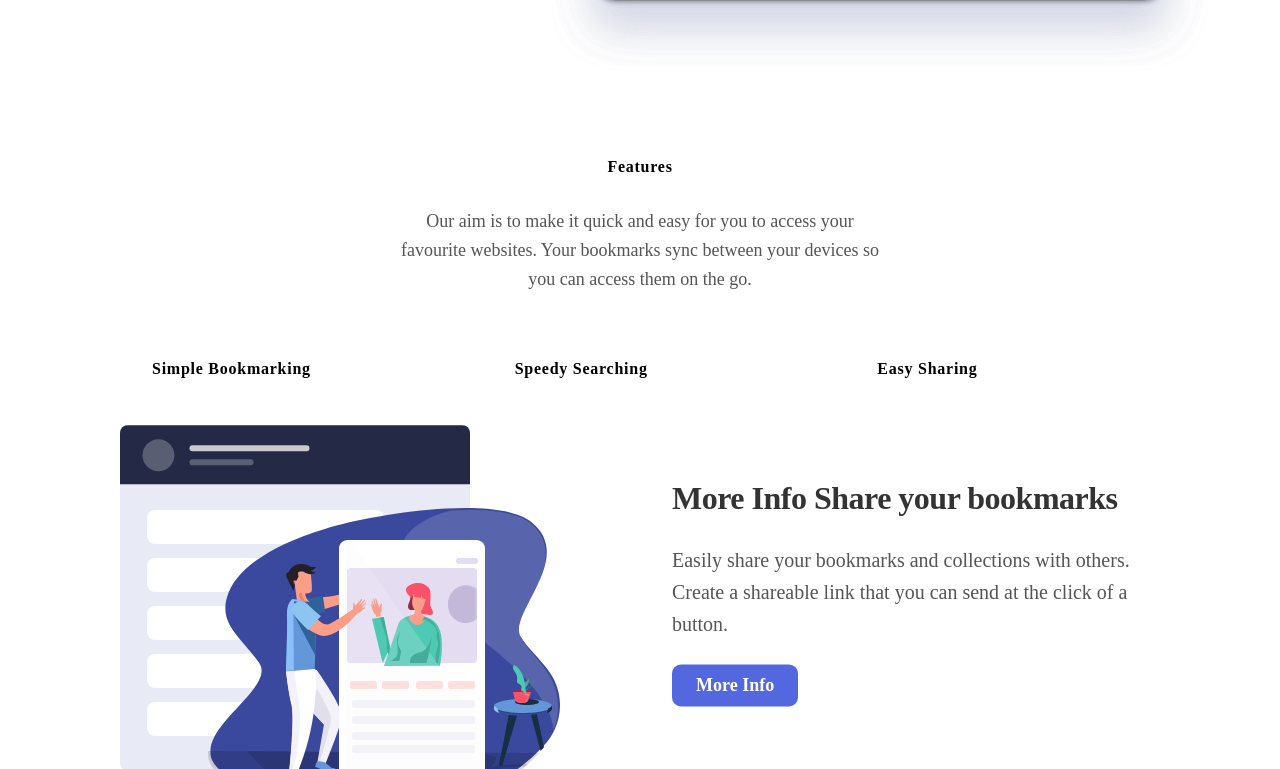
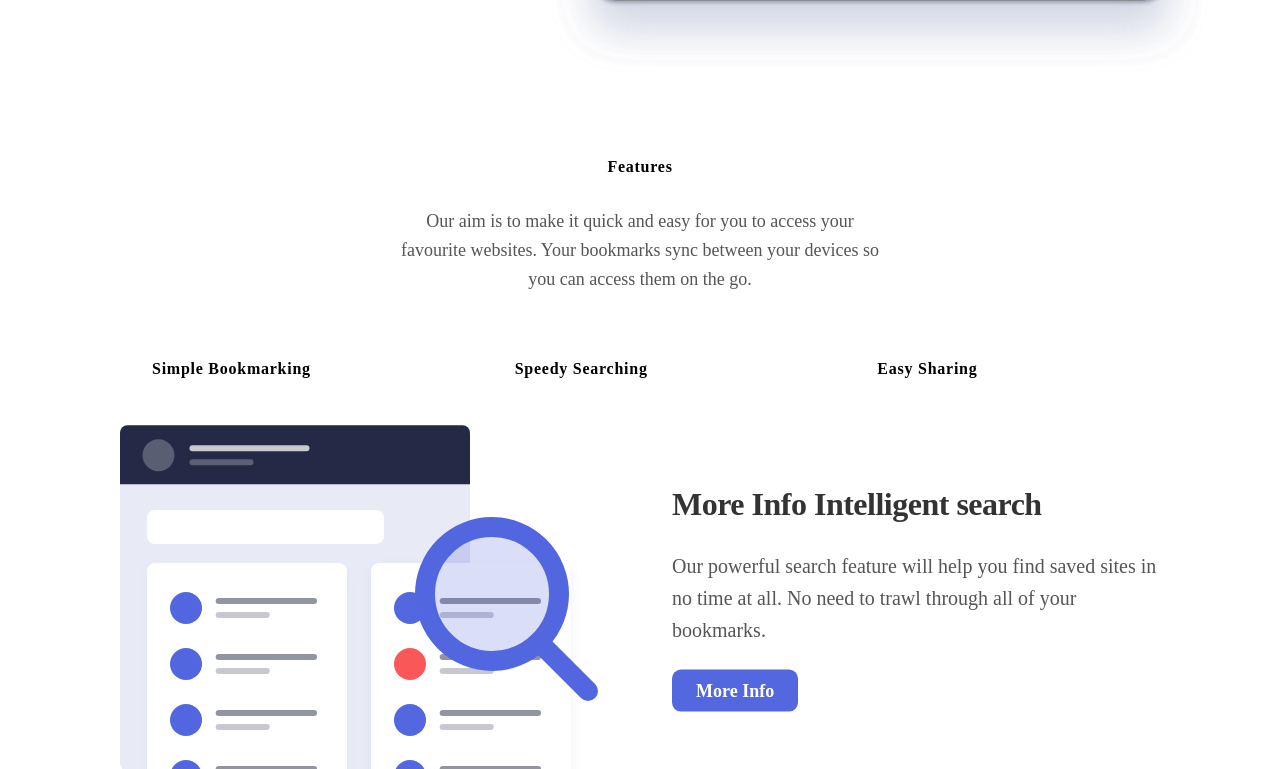
Before and after one commit to adoyi106/Bookmark, a plain HTML site: page index.html in a window 1280 px wide. Both pictures are taken after a click on the element "Speedy Searching". Shown: the part 532-1301 px from the top of the page. Drawn offline with nearby package versions, Linux system fonts and the light colour scheme; some packages are replaced by stand-ins of ours; a script that the page names is missing.

Commit message:
refractor feature javascript code

```diff
--- a/css/style.css
+++ b/css/style.css
@@ -146,7 +146,7 @@
   color: #5368df;
   box-shadow: inset 0 0 3px #5368df;
 }
-.bookmarking {
+/* .bookmarking {
   display: block;
 }
 
@@ -155,13 +155,13 @@
 }
 .sharing {
   display: none;
-}
+} */
 /* .activet {
   display: block !important;
+} */
+.hidden {
+  display: none;
 }
-.hiddent {
-  display: none;
-} */
 
 /* **************************************** */
 /* SECTION DOWNLOAD */
--- a/index.html
+++ b/index.html
@@ -144,7 +144,7 @@
             </div>
           </div>
         </div>
-        <div class="feature-plan sharing hiddent">
+        <div class="feature-plan sharing hidden">
           <div class="feature-box grid grid--2-col">
             <div class="feature-img-box">
               <img
@@ -164,7 +164,7 @@
             </div>
           </div>
         </div>
-        <div class="feature-plan searching hiddent">
+        <div class="feature-plan searching hidden">
           <div class="feature-box grid grid--2-col">
             <div class="feature-img-box">
               <img
--- a/script.js
+++ b/script.js
@@ -67,43 +67,26 @@ obs.observe(sectionHeroEl);
 ////////////////////////////////////////////
 //Making the feature link work
 
-const bookMarkingEl = document.querySelector('.bookmarking-box');
-const searchingEl = document.querySelector('.searching-box');
-const sharingEl = document.querySelector('.sharing-box');
+const featureEl = document.querySelectorAll('.feature');
+const featurePlanEl = document.querySelectorAll('.feature-plan');
 
-bookMarkingEl.addEventListener('click', function () {
-  document.querySelector('.bookmarking').style.display = 'block';
-  document.querySelector('.searching').style.display = 'none';
-  document.querySelector('.sharing').style.display = 'none';
-});
+for (let i = 0; i < featureEl.length; i++)
+  featureEl[i].addEventListener('click', function () {
+    // console.log('button clicked');
+    featureEl[i] = featurePlanEl[i];
+    featurePlanEl[i].classList.remove('hidden');
 
-searchingEl.addEventListener('click', function () {
-  document.querySelector('.bookmarking').style.display = 'none';
-  document.querySelector('.searching').style.display = 'block';
-  document.querySelector('.sharing').style.display = 'none';
-});
-
-sharingEl.addEventListener('click', function () {
-  document.querySelector('.bookmarking').style.display = 'none';
-  document.querySelector('.searching').style.display = 'none';
-  document.querySelector('.sharing').style.display = 'block';
-});
-
-// const featureEl = document.querySelectorAll('.feature');
-// const featurePlanEl = document.querySelectorAll('.feature-plan');
-
-// // for (let i = o; i < featureEl.length; i++)
-// //   featureEl[i].addEventListener('click', function () {
-// //     for (let i = 0; i < featurePlanEl.length; i++)
-// //       featurePlanEl[i].classList.toggle('activet');
-// //     // featurePlanEl[i].classList.remove('hiddent');
-// //   });
-
-// featureEl.forEach(function (featurePlanEl) {
-//   featureEl.addEventListener('click', function () {
-//     featurePlanEl.classList.toggle('active');
-//   });
-// });
+    if (featureEl[i] !== featureEl[0]) {
+      featurePlanEl[0].classList.add('hidden');
+    }
+    if (featureEl[i] !== featureEl[2]) {
+      featurePlanEl[2].classList.add('hidden');
+    }
+    if (featureEl[i] !== featureEl[1]) {
+      featurePlanEl[1].classList.add('hidden');
+    }
+    featurePlanEl[i].classList.remove('hiddent');
+  });
 
 //////////////////////////////////////////////////////////////////
 //Making FAQ work
```
